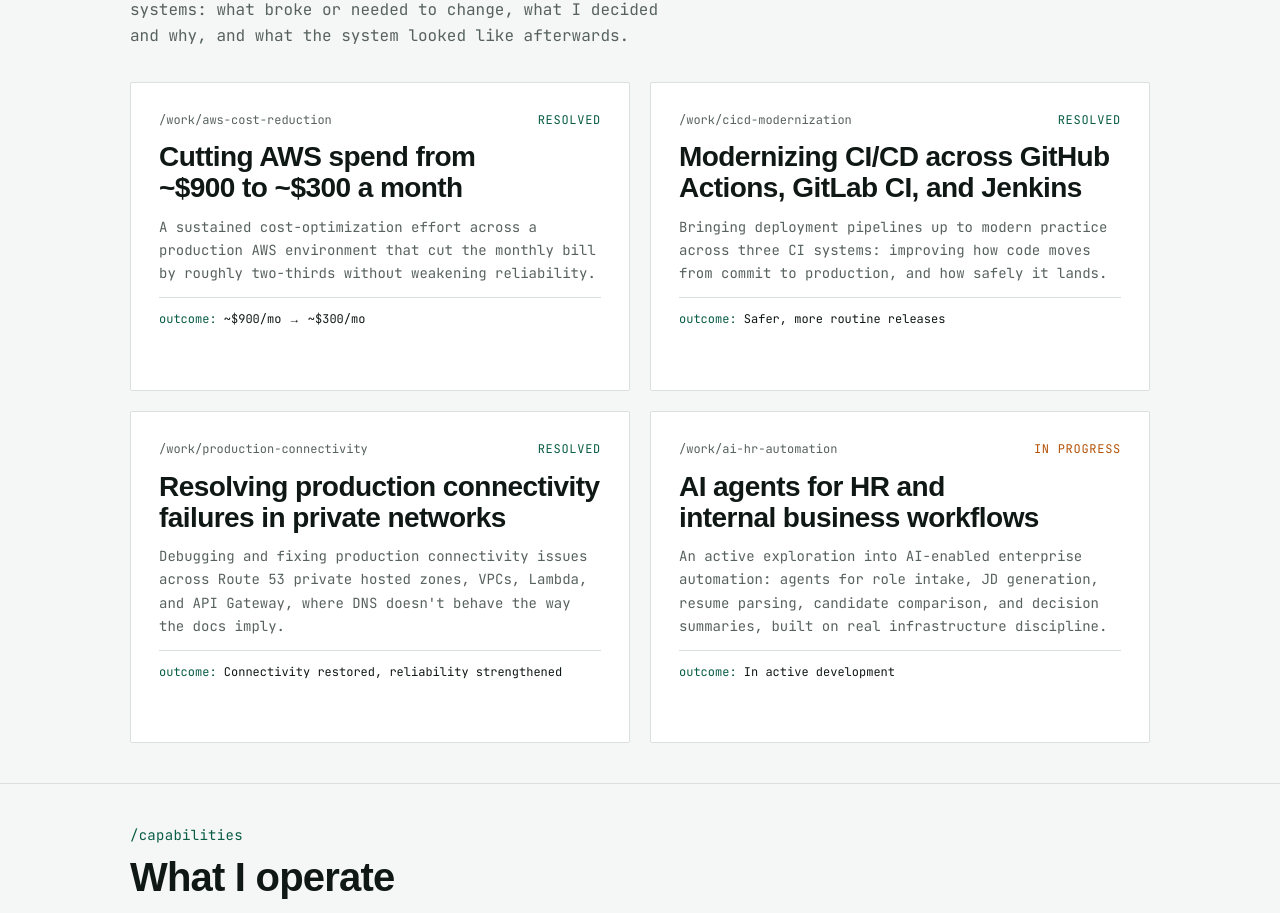
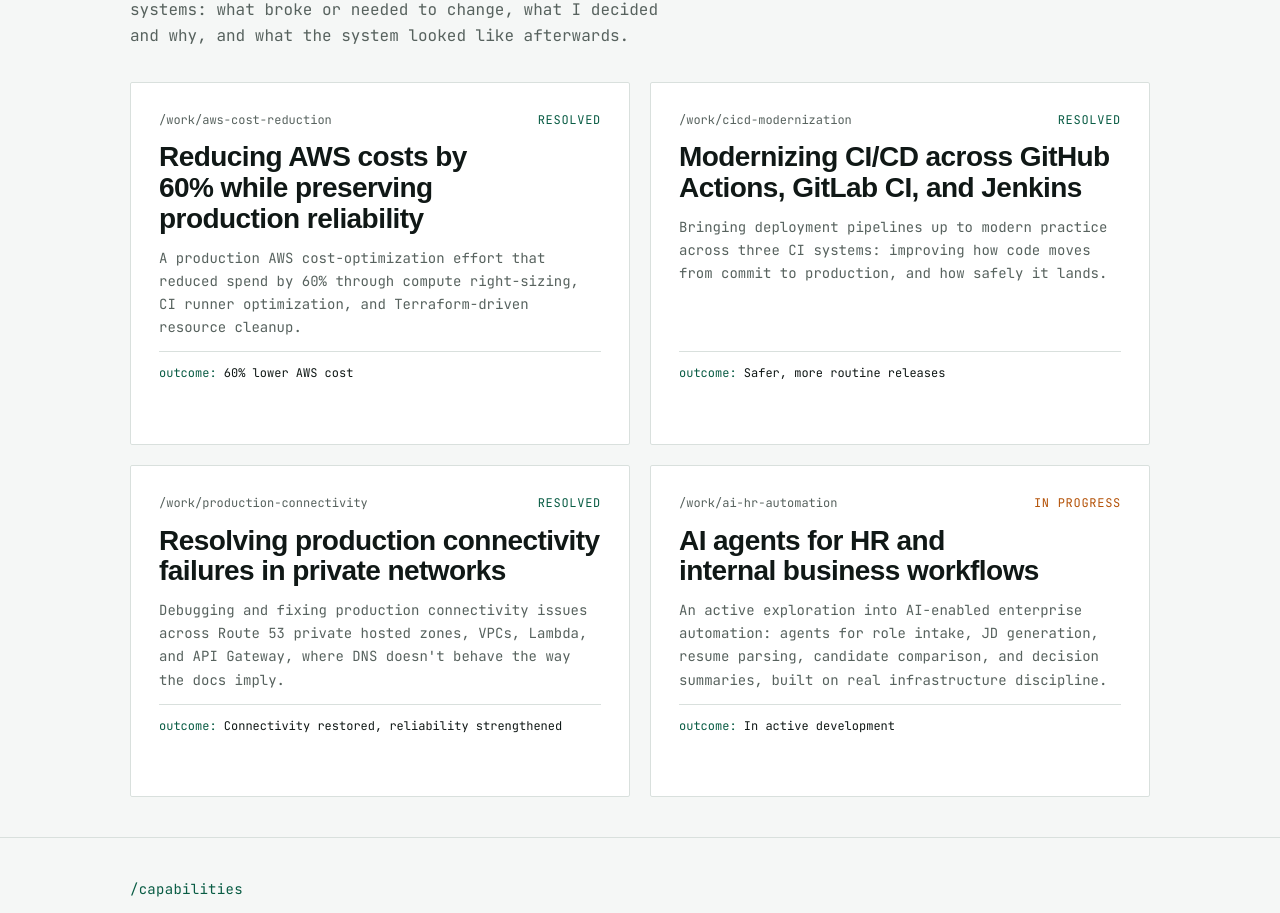
Before and after one commit to harsiddhdave44/harsiddhdave44.github.io, a Next.js app: page / in a window 1280 px wide. Shown: the part 2075-2988 px from the top of the page. Built offline with nearby package versions, Linux system fonts and the light colour scheme; a web font is replaced by a local one.

Commit message:
Align AWS cost case study with current resume

```diff
--- a/src/content/projects.ts
+++ b/src/content/projects.ts
@@ -27,17 +27,17 @@ export interface Project {
 export const projects: Project[] = [
   {
     slug: "aws-cost-reduction",
-    title: "Cutting AWS spend from ~$900 to ~$300 a month",
+    title: "Reducing AWS costs by 60% while preserving production reliability",
     summary:
-      "A sustained cost-optimization effort across a production AWS environment that cut the monthly bill by roughly two-thirds without weakening reliability.",
+      "A production AWS cost-optimization effort that reduced spend by 60% through compute right-sizing, CI runner optimization, and Terraform-driven resource cleanup.",
     status: "resolved",
     meta: [
       { label: "system", value: "Production AWS environment" },
       { label: "surface", value: "Compute, storage, networking, databases" },
-      { label: "outcome", value: "~$900/mo → ~$300/mo" },
+      { label: "outcome", value: "60% lower AWS cost" },
     ],
     problem:
-      "The AWS environment had grown organically, and the monthly bill had grown with it, reaching roughly $900 a month. Cost had never been treated as a first-class engineering signal, so nobody could say precisely which workloads were earning their spend and which were waste.",
+      "The AWS environment had accumulated cost across compute, CI runners, and infrastructure resources. The work focused on identifying savings that could be made safely through right-sizing and cleanup, with cost treated as an operational signal alongside reliability.",
     targetUser:
       "The business paying the bill, and the engineering team who needed the savings to come without new operational risk or degraded reliability.",
     role:
@@ -63,7 +63,7 @@ export const projects: Project[] = [
       },
     ],
     result:
-      "Monthly AWS cost dropped from approximately $900 to approximately $300, a reduction of roughly two-thirds, while the environment kept serving production traffic.",
+      "AWS costs were reduced by approximately 60% through compute right-sizing, CI runner optimization, and Terraform-driven resource cleanup.",
     learned:
       "Cost is an observability problem before it's a finance problem. Once you can see what the system actually does at runtime, most of the savings are obvious. The discipline of verifying each change incrementally is what makes them safe.",
   },
```
